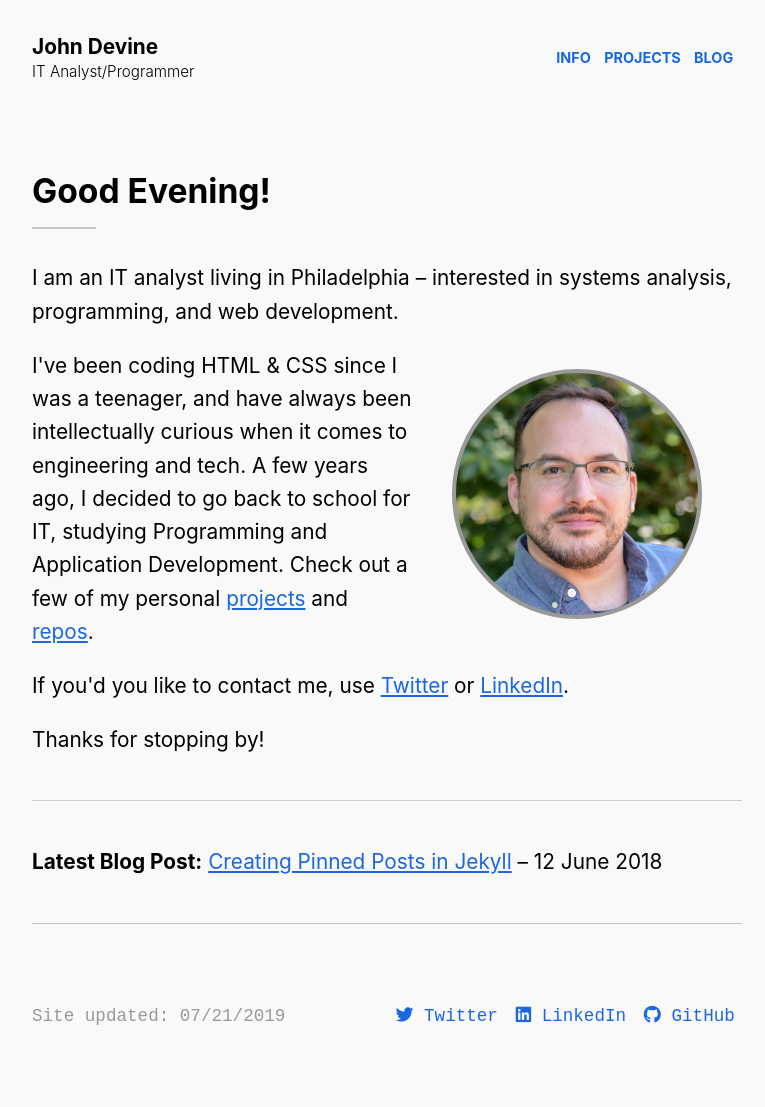
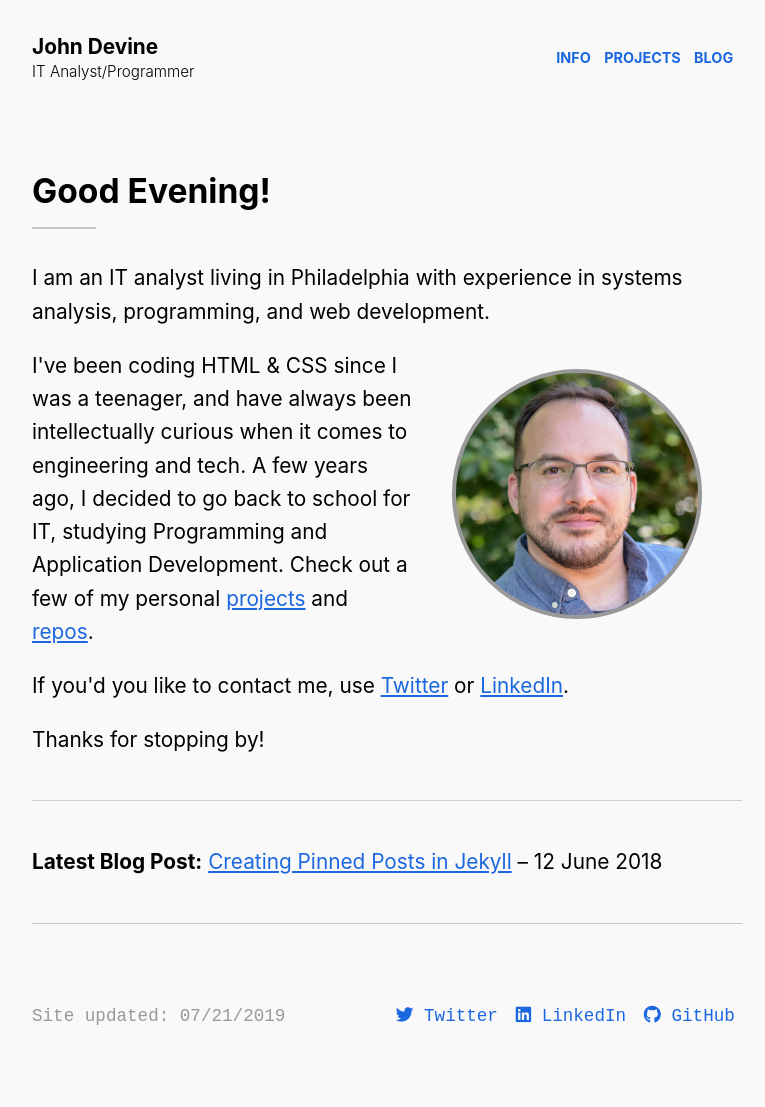
Before and after one commit to jpatrickdevine/jpatrickdevine.github.io, a Jekyll site: the page built from index.html, in a window 1280 px wide. Shown: the whole page, without its empty margins (253-1018 px from the left). Built offline with Jekyll 4.4.1, drawn with Linux system fonts in a browser that asks for light colours; nearby versions of some CDN libraries.

Commit message:
Changed wording

```diff
--- a/index.html
+++ b/index.html
@@ -6,7 +6,7 @@ redirect_from: "/about/"
 <h2 id="greeting">Good Day!</h2>
 
 <p>
-    I am an IT analyst living in Philadelphia – interested in systems analysis, programming, and web development.
+    I am an IT analyst living in Philadelphia with experience in systems analysis, programming, and web development.
 </p>
 <figure class="my-photo"></figure>
 <p>
```
